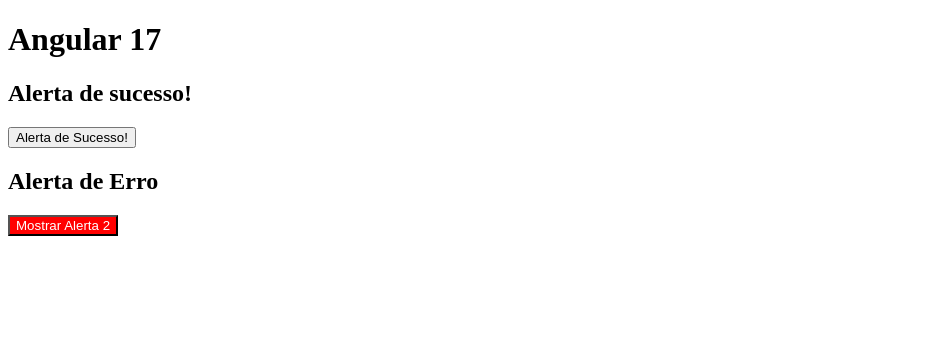
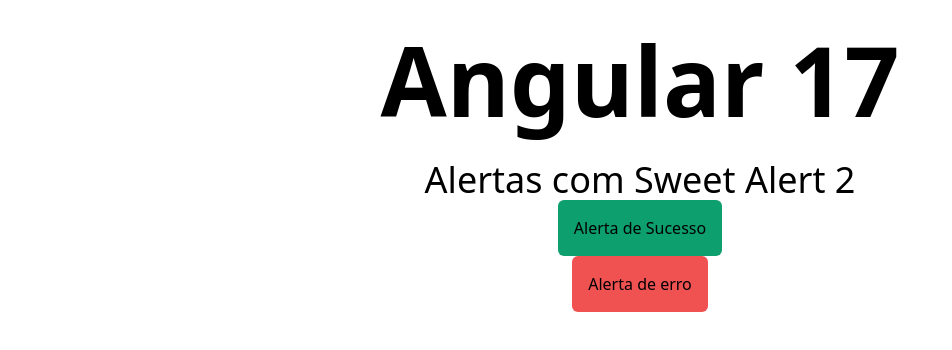
Before and after one commit to dev-garcia/Angular-17---Estudo, an Angular app: page / in a window 1280 px wide. Shown: the top 350 px of the page, without its empty margins (0-952 px from the left). Built offline with nearby package versions, Linux system fonts and the light colour scheme.

Commit message:
Tailwind Css + Flowbite intalados

```diff
--- a/package.json
+++ b/package.json
@@ -18,6 +18,7 @@
     "@angular/platform-browser": "^17.0.3",
     "@angular/platform-browser-dynamic": "^17.0.3",
     "@angular/router": "^17.0.3",
+    "flowbite": "^2.1.1",
     "rxjs": "~7.8.0",
     "sweetalert2": "^11.10.0",
     "tslib": "^2.3.0",
@@ -34,6 +35,7 @@
     "karma-coverage": "~2.2.0",
     "karma-jasmine": "~5.1.0",
     "karma-jasmine-html-reporter": "~2.1.0",
+    "tailwindcss": "^3.3.5",
     "typescript": "~5.2.2"
   }
 }
--- a/src/app/app.component.html
+++ b/src/app/app.component.html
@@ -1,7 +1,13 @@
-<h1>Angular 17</h1>
+<h1 class="text-8xl text-center m-8 font-sans font-bold">Angular 17</h1>
 
-<h2>Alerta de sucesso!</h2>
-<app-msg-sucesso />
+<section class="m-auto text-center">
+  <h2 class="text-4xl">Alertas com Sweet Alert 2</h2>
 
-<h2>Alerta de Erro</h2>
-<app-msg-erro />
+  <div>
+    <app-msg-sucesso />
+  </div>
+
+  <div>
+    <app-msg-erro />
+  </div>
+</section>
--- a/src/app/app.component.ts
+++ b/src/app/app.component.ts
@@ -1,5 +1,8 @@
 import { Component } from '@angular/core';
 import { CommonModule } from '@angular/common';
+
+import { initFlowbite } from 'flowbite';
+
 import { MsgErroComponent } from './components/alertas/msg-erro/msg-erro.component';
 import { MsgSucessoComponent } from './components/alertas/msg-sucesso/msg-sucesso.component';
 
@@ -12,4 +15,8 @@
 })
 export class AppComponent {
   title = 'teste-angular-dezessete';
+
+  ngOnInit():void {
+    initFlowbite
+  }
 }
--- a/src/app/components/alertas/msg-erro/msg-erro.component.html
+++ b/src/app/components/alertas/msg-erro/msg-erro.component.html
@@ -1 +1,3 @@
-<button (click)="AlertaDeErro()" class="button">Mostrar Alerta 2</button>
+<button (click)="AlertaDeErro()" class="bg-red-500 p-4 rounded-md">
+  Alerta de erro
+</button>
--- a/src/app/components/alertas/msg-sucesso/msg-sucesso.component.html
+++ b/src/app/components/alertas/msg-sucesso/msg-sucesso.component.html
@@ -1 +1,3 @@
-<button (click)="AlertaDeSucesso()">Alerta de Sucesso!</button>
+<button (click)="AlertaDeSucesso()" class="bg-green-500 p-4 rounded-md">
+  Alerta de Sucesso
+</button>
--- a/src/app/components/alertas/msg-sucesso/msg-sucesso.component.ts
+++ b/src/app/components/alertas/msg-sucesso/msg-sucesso.component.ts
@@ -12,8 +12,8 @@
 export class MsgSucessoComponent {
   AlertaDeSucesso() {
     Swal.fire({
-      title: 'Good job!',
-      text: 'You clicked the button!',
+      title: 'Sucesso!',
+      text: 'Deu tudo certo!',
       icon: 'success',
     });
   }
--- a/src/styles.css
+++ b/src/styles.css
@@ -1,6 +1,5 @@
 /* You can add global styles to this file, and also import other style files */
 
-.button {
-  background-color: red;
-  color: white;
-}
+@tailwind base;
+@tailwind components;
+@tailwind utilities;
--- /dev/null
+++ b/tailwind.config.js
@@ -0,0 +1,8 @@
+/** @type {import('tailwindcss').Config} */
+module.exports = {
+  content: ["./src/**/*.{html,ts}", "./node_modules/flowbite/**/*.js"],
+  theme: {
+    extend: {},
+  },
+  plugins: [require("flowbite/plugin")],
+};
```
Also changed, not shown: 2 other files (tests, documents, lock files or other folders).
